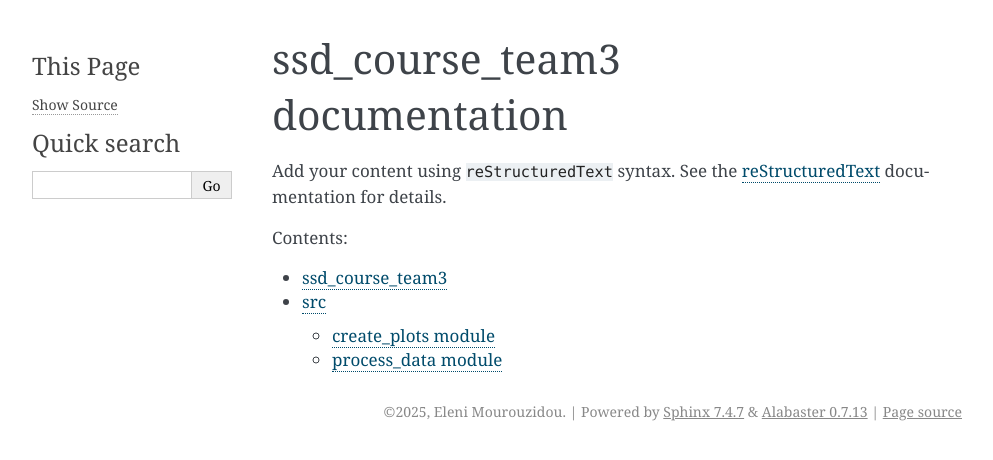
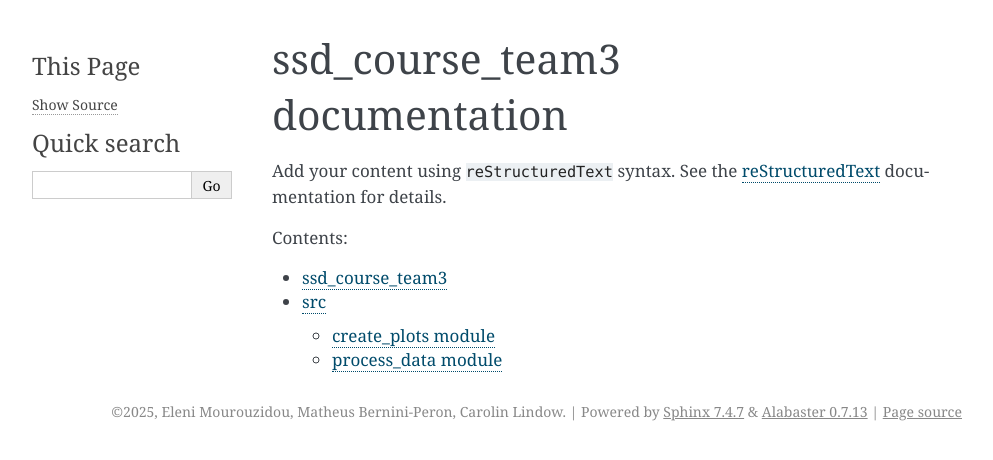
Before and after one commit to mourouzidou/ssd2025_team_of3, a Sphinx documentation site: the page built from docs/source/index.rst, in a window 1280 px wide. Shown: the top 460 px of the page, without its empty margins (148-1141 px from the left). Built offline with Sphinx 7.4.7, drawn with Linux system fonts in a browser that asks for light colours.

Commit message:
forgot to pull the version with our names ':D

```diff
--- a/docs/source/conf.py
+++ b/docs/source/conf.py
@@ -10,7 +10,7 @@ import sys
 import os
 sys.path.insert(0, os.path.abspath('../../src/'))
 project = 'ssd_course_team3'
-copyright = '2025, Eleni Mourouzidou'
+copyright = '2025, Eleni Mourouzidou, Matheus Bernini-Peron, Carolin Lindow'
 author = 'Eleni Mourouzidou, Matheus Bernini-Peron, Carolin Lindow'
 release = '[0.0.1]'
 
```
